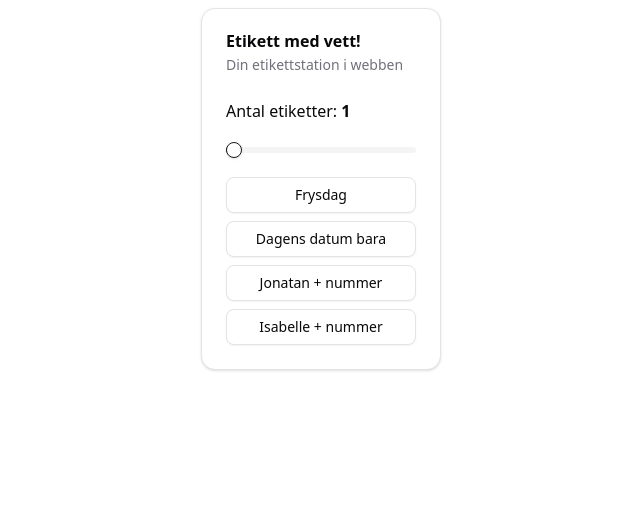
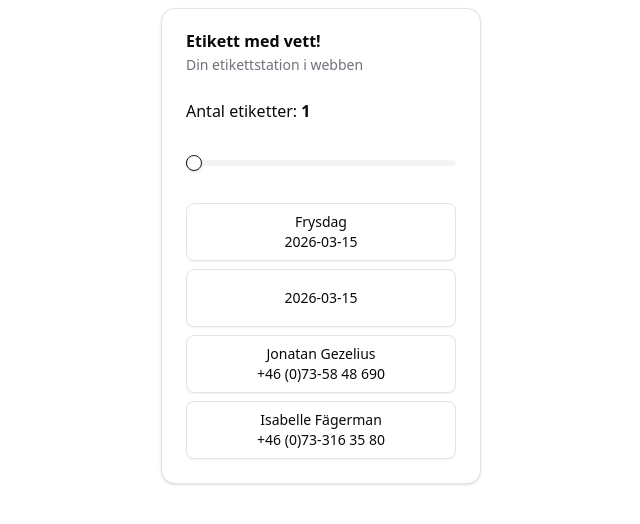
Before and after one commit to Utedass/zebra-web, a SvelteKit app: page / in a window 1280 px wide. Shown: the top 524 px of the page, without its empty margins (319-959 px from the left). Built offline with nearby package versions, Linux system fonts and the light colour scheme.

Commit message:
Adjust display texts

```diff
--- a/src/routes/+page.svelte
+++ b/src/routes/+page.svelte
@@ -8,16 +8,19 @@
 
 	let qty = $state(1);
 
+	const now = new Date();
+	const timestring = now.toISOString().slice(0, 10); // "YYYY-MM-DD"
+
 	const etiketter = [
-		{ display: 'Frysdag', label_id: 'frysdag' },
-		{ display: 'Dagens datum bara', label_id: 'today' },
-		{ display: 'Jonatan + nummer', label_id: 'jonatan' },
-		{ display: 'Isabelle + nummer', label_id: 'isabelle' }
+		{ display: `Frysdag <br /> ${timestring}`, label_id: 'frysdag' },
+		{ display: `${timestring}`, label_id: 'today' },
+		{ display: 'Jonatan Gezelius <br /> +46 (0)73-58 48 690', label_id: 'jonatan' },
+		{ display: 'Isabelle Fägerman <br /> +46 (0)73-316 35 80', label_id: 'isabelle' }
 		//{ display: 'Experiment', label_id: 'experiment' }
 	];
 </script>
 
-<Card.Root class="mx-auto mt-2 max-w-60">
+<Card.Root class="mx-auto mt-2 max-w-80">
 	<Card.Header>
 		<Card.Title>Etikett med vett!</Card.Title>
 		<Card.Description>Din etikettstation i webben</Card.Description>
@@ -27,7 +30,7 @@
 			<p>
 				Antal etiketter: <span class="text-right font-bold">{qty}</span>
 			</p>
-			<Slider class="" type="single" bind:value={qty} min={1} max={10} />
+			<Slider class="h-8" type="single" bind:value={qty} min={1} max={10} />
 
 			<div class="flex flex-col gap-2">
 				{#each etiketter as etikett (etikett.label_id)}
@@ -38,8 +41,8 @@
 		-->
 						<input type="hidden" name="label_id" value={etikett.label_id} />
 						<input type="hidden" name="qty" value={qty} />
-						<Button class="w-full" variant="outline" type="submit" aria-label="Submit"
-							>{etikett.display}</Button
+						<Button class="w-full py-7" variant="outline" type="submit" aria-label="Submit"
+							>{@html etikett.display}</Button
 						>
 					</form>
 				{/each}
```
